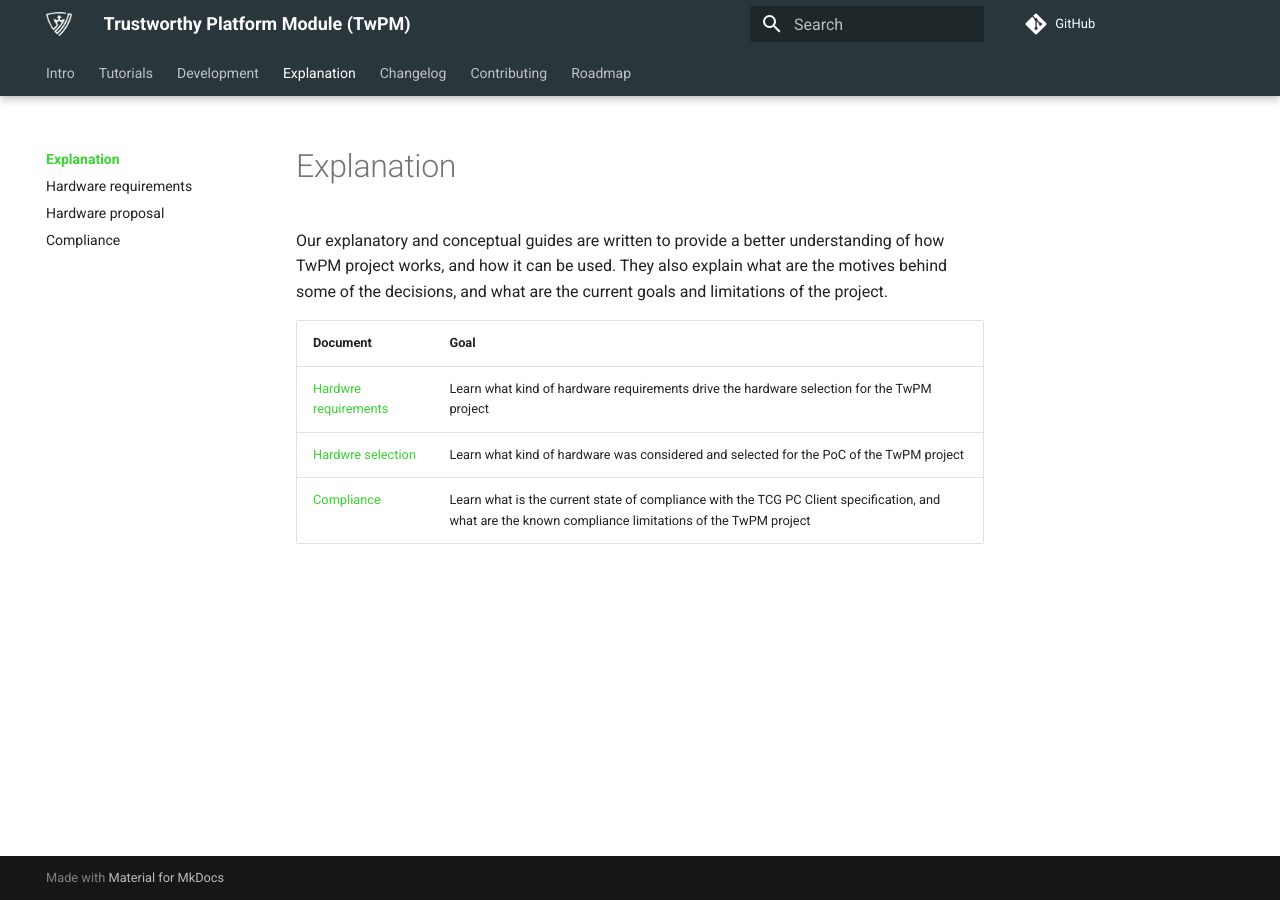
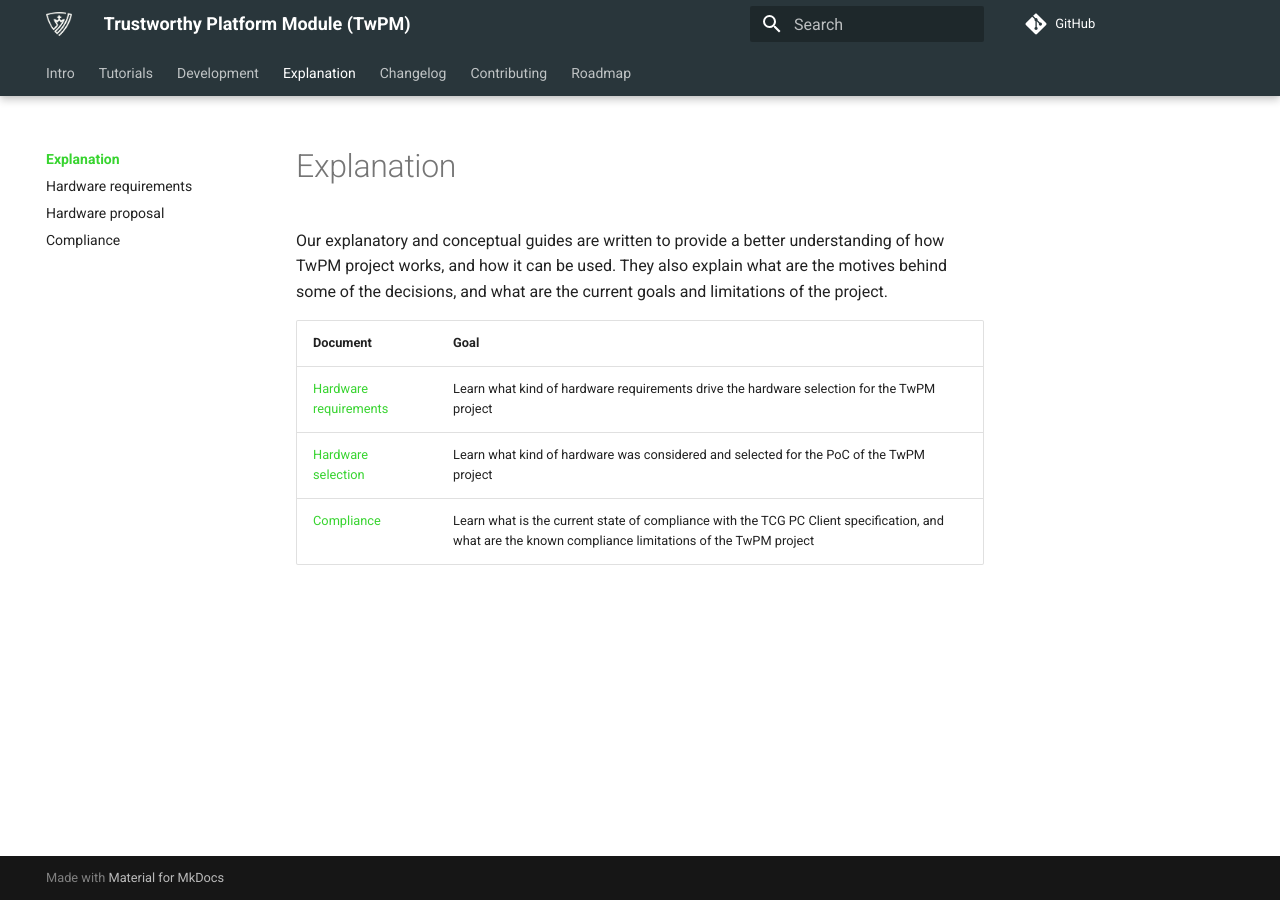
Before and after one commit to Dasharo/twpm-docs, an MkDocs documentation site: the page built from docs/explanation/index.md, in a window 1280 px wide. Built offline with MkDocs 1.6.1 and Material for MkDocs 9.7.7, drawn with Linux system fonts in a browser that asks for light colours; comment, search, counter and statistics services are not loaded.

Commit message:
explanation/index.md: fix typo
Signed-off-by: Maciej Pijanowski <maciej.pijanowski@3mdeb.com>

```diff
--- a/docs/explanation/index.md
+++ b/docs/explanation/index.md
@@ -5,8 +5,8 @@ understanding of how TwPM project works, and how it can be used. They also
 explain what are the motives behind some of the decisions, and what are the
 current goals and limitations of the project.
 
-| Document                                           | Goal                                                                                                                                                  |
-|----------------------------------------------------|-------------------------------------------------------------------------------------------------------------------------------------------------------|
-| [Hardwre requirements](hardware-requirements.md)   | Learn what kind of hardware requirements drive the hardware selection for the TwPM project                                                            |
-| [Hardwre selection](hardware-selection.md)         | Learn what kind of hardware was considered and selected for the PoC of the TwPM project                                                               |
-| [Compliance](compliance.md)                        | Learn what is the current state of compliance with the TCG PC Client specification, and what are the known compliance limitations of the TwPM project |
+| Document                                            | Goal                                                                                                                                                  |
+|-----------------------------------------------------|-------------------------------------------------------------------------------------------------------------------------------------------------------|
+| [Hardware requirements](hardware-requirements.md)   | Learn what kind of hardware requirements drive the hardware selection for the TwPM project                                                            |
+| [Hardware selection](hardware-selection.md)         | Learn what kind of hardware was considered and selected for the PoC of the TwPM project                                                               |
+| [Compliance](compliance.md)                         | Learn what is the current state of compliance with the TCG PC Client specification, and what are the known compliance limitations of the TwPM project |
```
